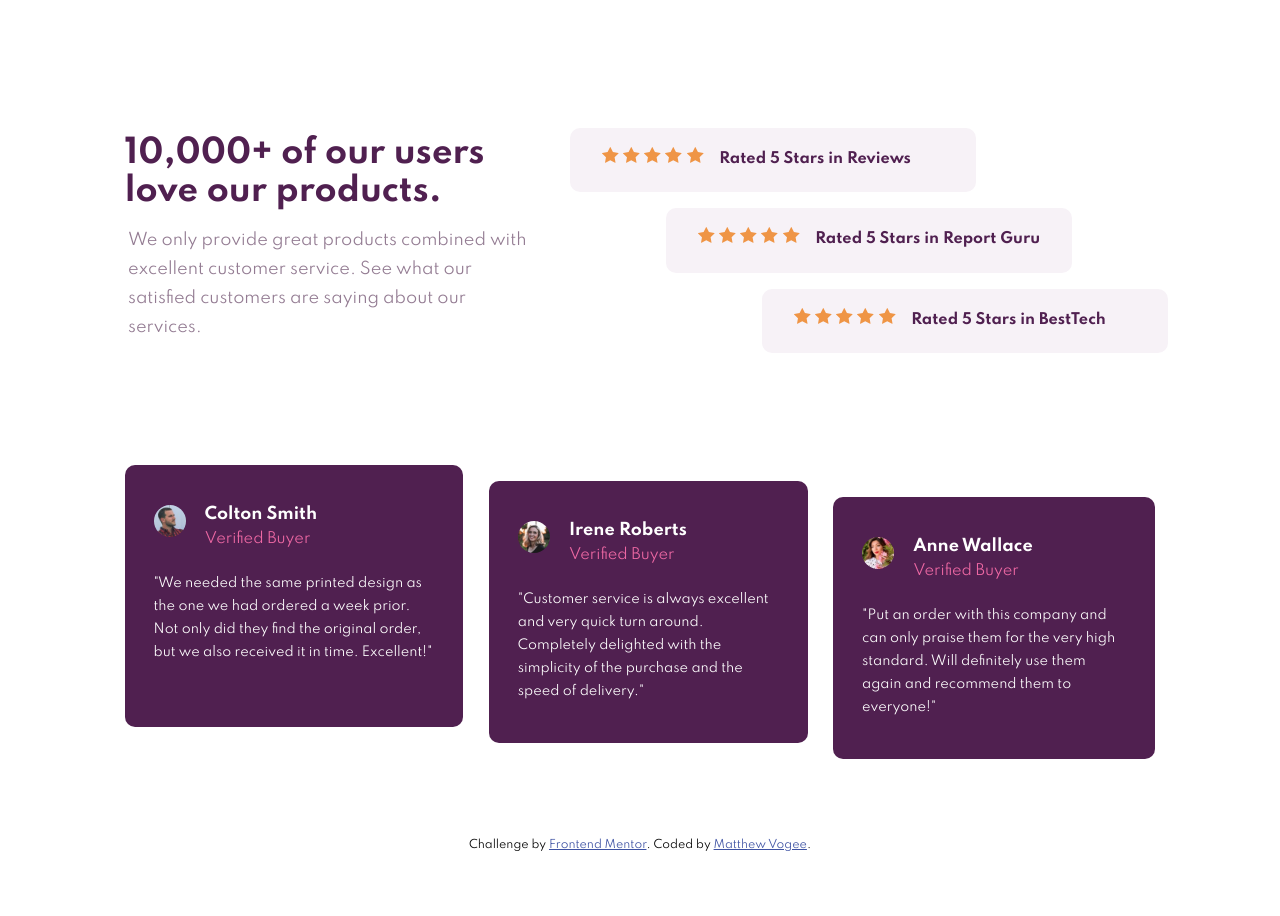
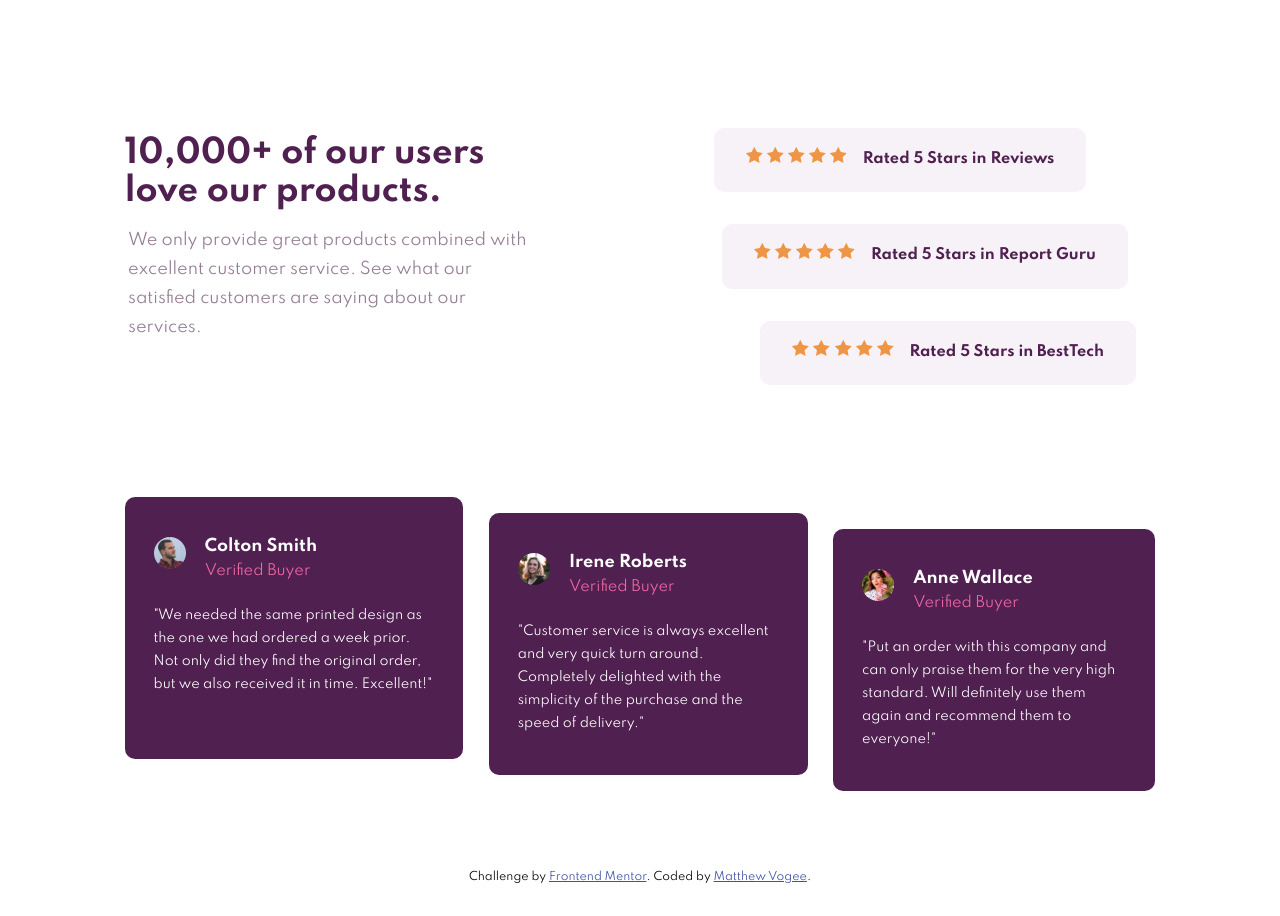
Before and after one commit to mvogee/fem_social_proof_section, a plain HTML site: page index.html in a window 1280 px wide. Before the commit the page ends 884 px from the top, so only its background shows below. Drawn offline with Linux system fonts and the light colour scheme.

Commit message:
responsive layout of ratings using flexbox instead of relative position

```diff
--- a/css/default.css
+++ b/css/default.css
@@ -110,22 +110,31 @@ p {
            margin-bottom: 0;
        }
 
+
+        .ratings-wrapper {
+            padding: 0 2em 0 2em;
+            width: 40%;
+            display: flex;
+            flex-direction: column;
+        }
+
        .rating img {
            margin: 0;
-       }
+        }
        .rating p {
            display: inline-block;
            margin-left: .8em;
        }
        .rating:nth-child(1) {
-           position: relative;
-           right: 12em;
-       }
+            align-self: flex-start;
+        }
+
        .rating:nth-child(2) {
-        position: relative;
-        right: 6em;
-    }
-
+            align-self: center;
+        }
+        .rating:nth-child(3) {
+            align-self: flex-end;
+        }
        .cards-wrapper {
            display: flex;
            flex-wrap: nowrap;
--- a/index.html
+++ b/index.html
@@ -21,7 +21,7 @@
           See what our satisfied customers are saying about our services.
         </p>
       </div>
-      <div clas="ratings-wrapper">
+      <div class="ratings-wrapper">
         <div class="rating">
           <img src="./images/icon-star.svg" alt="star">
           <img src="./images/icon-star.svg" alt="star">
```
